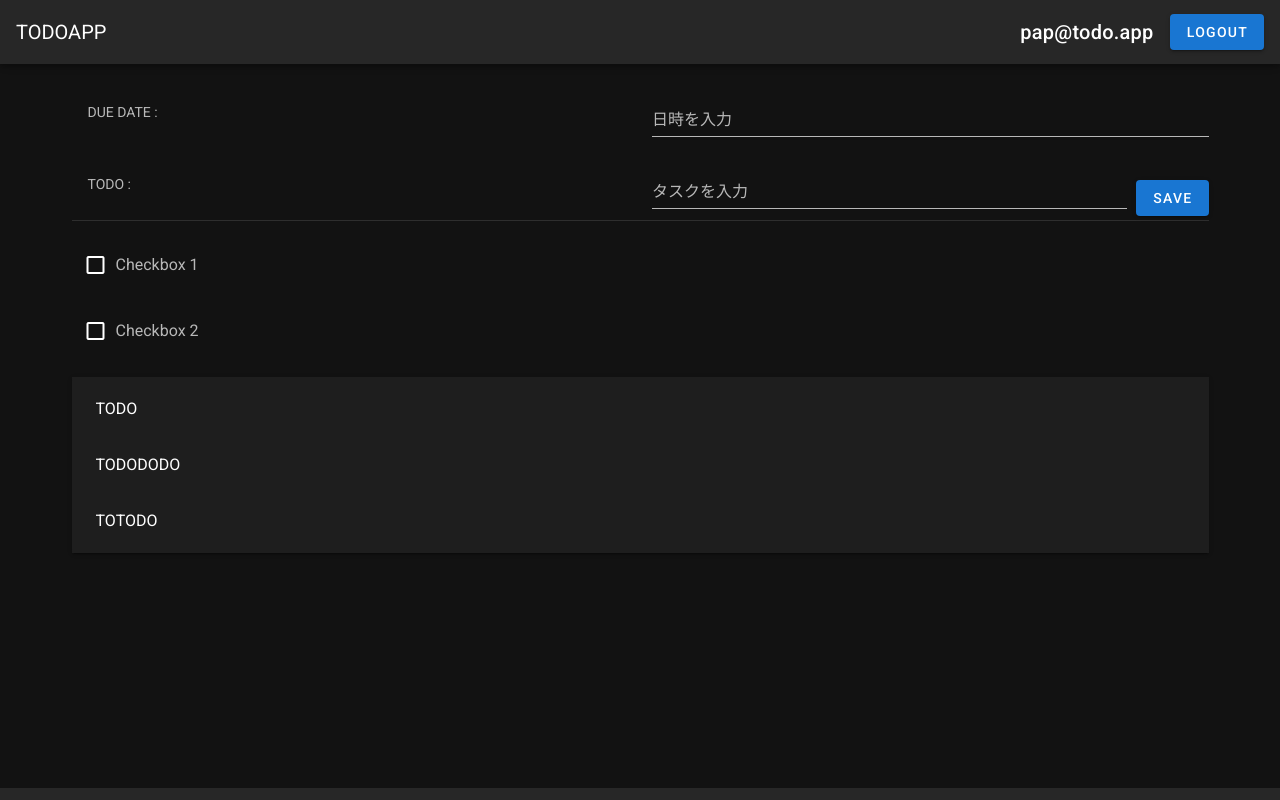
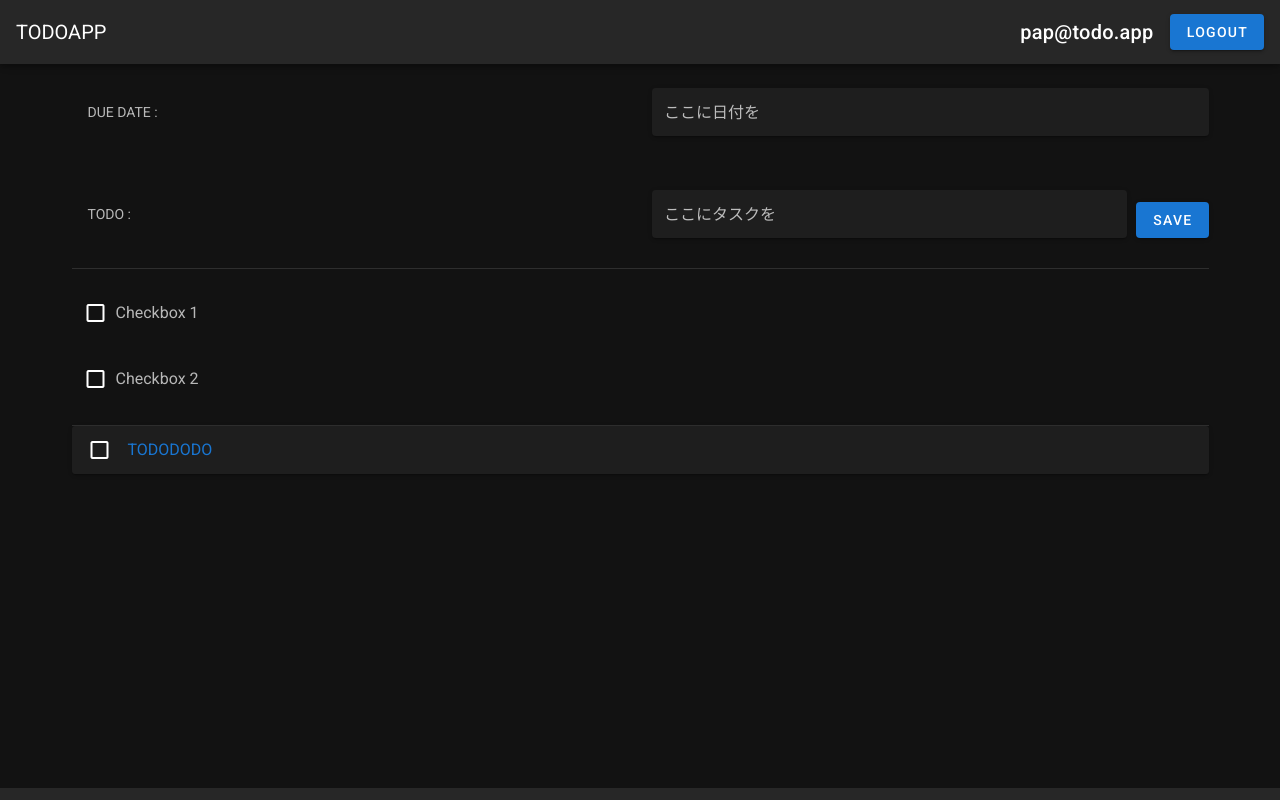
Before and after one commit to sheepapvv/todoapp, a Nuxt app: page / in a window 1280 px wide. Built offline with nearby package versions, Linux system fonts and the light colour scheme.

Commit message:
動きをつけた

```diff
--- a/pages/index.vue
+++ b/pages/index.vue
@@ -6,9 +6,10 @@
       </v-col>
       <v-col>
         <v-text-field
-          label="日時を入力"
-          :rules="rules"
-          hide-details="auto"
+          v-model="newDate"
+          label="ここに日付を"
+          solo
+
         ></v-text-field>
       </v-col>
     </v-row>
@@ -18,16 +19,21 @@
       </v-col>
       <v-col>
         <v-text-field
-          label="タスクを入力"
-          :rules="rules"
-          hide-details="auto"
+          v-model="newTask"
+          label="ここにタスクを"
+          solo
+          @keydown.enter="create"
         > <template v-slot:append-outer>
-            <v-btn color="primary">SAVE</v-btn>
+            <v-btn color="primary"
+                   @click="create"
+            >SAVE</v-btn>
           </template>
         </v-text-field>
       </v-col>
     </v-row>
+
     <v-divider></v-divider>
+
     <v-container fluid>
       <v-checkbox
         v-model="checkbox1"
@@ -38,31 +44,77 @@
         :label="`Checkbox 2`"
       ></v-checkbox>
     </v-container>
-    <v-card class="mx-auto" tile>
-      <v-list rounded>
-        <v-list-item-group color="primary">
-          <v-list-item>
-            <v-list-item-content>
-              <v-list-item-title>TODO</v-list-item-title>
-            </v-list-item-content>
+
+    <v-divider/>
+
+    <v-card v-if="tasks.length > 0">
+      <v-slide-y-transition
+        class="py-0"
+        group
+        tag="v-list"
+      >
+        <template v-for="(task, i) in tasks">
+          <v-divider
+            v-if="i !== 0"
+            :key="`${i}-divider`"
+          ></v-divider>
+
+          <v-list-item :key="`${i}-${task.text}`">
+            <v-list-item-action>
+              <v-checkbox
+                v-model="task.done"
+                :color="task.done && 'grey' || 'primary'"
+              >
+                <template v-slot:label>
+                  <div
+                    :class="task.done && 'grey--text' || 'primary--text'"
+                    class="ml-4"
+                    v-text="task.text"
+                  ></div>
+                </template>
+              </v-checkbox>
+            </v-list-item-action>
           </v-list-item>
-          <v-list-item>
-            <v-list-item-content>
-              <v-list-item-title>TODODODO</v-list-item-title>
-            </v-list-item-content>
-          </v-list-item>
-          <v-list-item>
-            <v-list-item-content>
-              <v-list-item-title>TOTODO</v-list-item-title>
-            </v-list-item-content>
-          </v-list-item>
-        </v-list-item-group>
-      </v-list>
+        </template>
+      </v-slide-y-transition>
     </v-card>
   </v-container>
 
 </template>
 
 <script>
+export default {
+    data: () => ({
+      tasks: [
+        {
+          done: false,
+          text: 'TODODODO',
+        },
+      ],
+      newTask: null,
+    }),
 
+    computed: {
+      completedTasks () {
+        return this.tasks.filter(task => task.done).length
+      },
+      progress () {
+        return this.completedTasks / this.tasks.length * 100
+      },
+      remainingTasks () {
+        return this.tasks.length - this.completedTasks
+      },
+    },
+
+    methods: {
+      create () {
+        this.tasks.push({
+          done: false,
+          text: this.newTask,
+        })
+
+        this.newTask = null
+      },
+    },
+  }
 </script>
```
